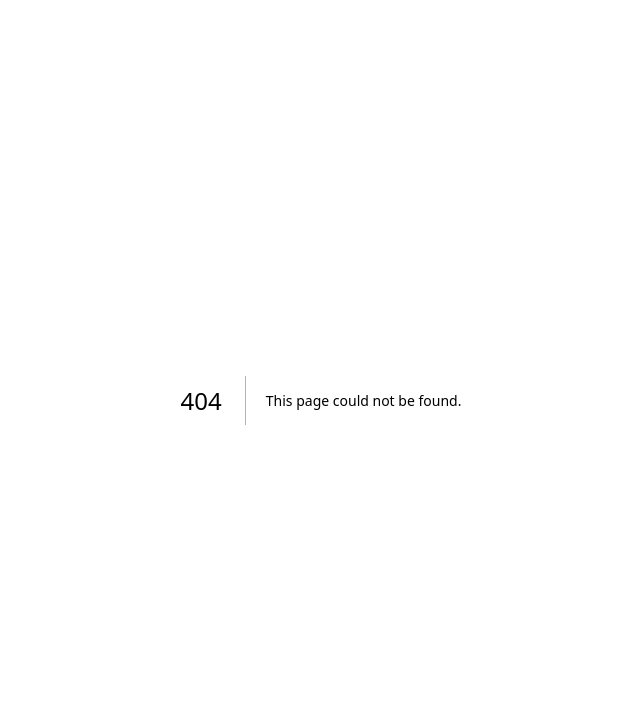
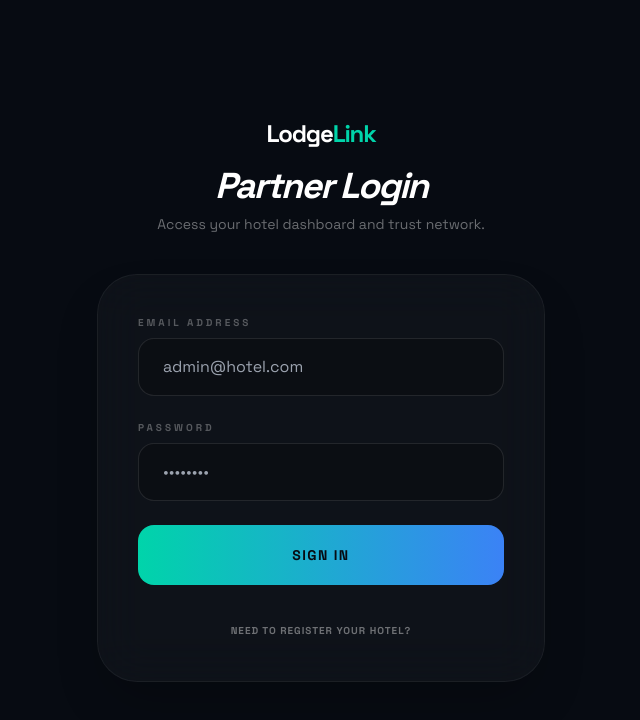
Before and after one commit to Henok0728/arada, a Next.js app in the folder frontend/: page /login in a window 1280 px wide. Before the commit this address had no page. Shown: the top 720 px of the page, without its empty margins (319-959 px from the left). Built offline with nearby package versions, Linux system fonts and the light colour scheme; no server answers.

Commit message:
feat: implement partner login page with i18n support

```diff
--- /dev/null
+++ b/frontend/app/login/page.tsx
@@ -0,0 +1,92 @@
+'use client';
+import { useState } from 'react';
+import { useRouter } from 'next/navigation';
+import { useTranslation } from 'react-i18next';
+import { loginHotel } from '../../lib/api';
+
+export default function LoginPage() {
+  const router = useRouter();
+  const { t } = useTranslation();
+  const [email, setEmail] = useState('');
+  const [password, setPassword] = useState('');
+  const [loading, setLoading] = useState(false);
+  const [error, setError] = useState('');
+
+  const handleLogin = async (e: React.FormEvent) => {
+    e.preventDefault();
+    setLoading(true);
+    setError('');
+
+    const res = await loginHotel(email, password);
+    if ('error' in res) {
+      setError(res.error);
+      setLoading(false);
+    } else {
+      router.push('/dashboard');
+    }
+  };
+
+  return (
+    <div className="min-h-screen bg-[#070b12] text-white flex flex-col items-center justify-center py-16 px-4">
+      <div className="w-full max-w-md relative z-10">
+        <div className="text-center mb-10">
+          <div className="text-2xl font-black tracking-tighter mb-4 cursor-pointer" onClick={() => router.push('/')}>
+            Lodge<span className="text-[#00d4aa]">Link</span>
+          </div>
+          <h1 className="text-4xl font-black tracking-tighter mb-2 italic">{t('login_title')}</h1>
+          <p className="text-white/40 text-sm">{t('login_subtitle')}</p>
+        </div>
+
+        <div className="bg-white/[0.03] border border-white/5 rounded-[2.5rem] p-10 backdrop-blur-xl shadow-2xl">
+          <form onSubmit={handleLogin} className="space-y-6">
+            <div>
+              <label className="block text-[10px] font-black text-white/30 mb-2 uppercase tracking-[0.3em]">{t('login_email')}</label>
+              <input
+                type="email"
+                value={email}
+                onChange={e => setEmail(e.target.value)}
+                className="w-full bg-black/20 border border-white/10 rounded-2xl px-6 py-4 focus:outline-none focus:border-[#00d4aa] transition-all"
+                placeholder="admin@hotel.com"
+                required
+              />
+            </div>
+            <div>
+              <label className="block text-[10px] font-black text-white/30 mb-2 uppercase tracking-[0.3em]">{t('login_password')}</label>
+              <input
+                type="password"
+                value={password}
+                onChange={e => setPassword(e.target.value)}
+                className="w-full bg-black/20 border border-white/10 rounded-2xl px-6 py-4 focus:outline-none focus:border-[#00d4aa] transition-all"
+                placeholder="••••••••"
+                required
+              />
+            </div>
+
+            {error && (
+              <div className="text-red-500 text-sm font-bold text-center bg-red-500/10 p-3 rounded-xl border border-red-500/20">
+                {error}
+              </div>
+            )}
+
+            <button
+              type="submit"
+              disabled={loading}
+              className="w-full mt-4 bg-gradient-to-r from-[#00d4aa] to-[#3b82f6] text-[#070b12] font-black text-sm uppercase tracking-widest py-5 rounded-2xl hover:scale-[1.02] active:scale-95 transition-all disabled:opacity-50"
+            >
+              {loading ? t('login_loading') : t('login_button')}
+            </button>
+          </form>
+
+          <div className="mt-8 text-center">
+            <button
+              onClick={() => router.push('/onboarding')}
+              className="text-[10px] font-black text-white/40 uppercase tracking-widest hover:text-[#00d4aa] transition-colors"
+            >
+              {t('login_register_prompt')}
+            </button>
+          </div>
+        </div>
+      </div>
+    </div>
+  );
+}
--- a/frontend/app/page.tsx
+++ b/frontend/app/page.tsx
@@ -53,7 +53,7 @@
           </p>
           <div className="flex flex-col sm:flex-row items-center justify-center gap-6 animate-fade-up" style={{ animationDelay: '300ms' }}>
             <button
-              onClick={() => router.push('/dashboard')}
+              onClick={() => router.push('/login')}
               className="group relative w-full sm:w-auto bg-white text-[#070b12] font-black text-sm uppercase tracking-widest px-12 py-5 rounded-2xl transition-all hover:shadow-[0_20px_40px_rgba(255,255,255,0.1)] active:scale-95"
             >
               Partner Login
--- a/frontend/i18n/locales/am/translation.json
+++ b/frontend/i18n/locales/am/translation.json
@@ -22,5 +22,12 @@
   "after_3": "እንግዳው እርዳታዎን ያስታውሳል",
   "before_4": "እንግዶች የት እንደሚሄዱ መረጃ የለም",
   "after_4": "የተሟላ የትንታኔ ዳሽቦርድ",
-  "footer_text": "© 2026 Lodge-Link. መብቱ በህግ የተጠበቀ ነው።"
+  "footer_text": "© 2026 Lodge-Link. መብቱ በህግ የተጠበቀ ነው።",
+  "login_title": "የአጋር መግቢያ",
+  "login_subtitle": "ወደ ሆቴል ዳሽቦርድዎ እና የታመነ አውታረ መረብዎ ይግቡ።",
+  "login_email": "የኢሜል አድራሻ",
+  "login_password": "የይለፍ ቃል",
+  "login_button": "ይግቡ",
+  "login_loading": "እያረጋገጠ ነው...",
+  "login_register_prompt": "ሆቴልዎን መመዝገብ ይፈልጋሉ?"
 }
--- a/frontend/i18n/locales/en/translation.json
+++ b/frontend/i18n/locales/en/translation.json
@@ -22,5 +22,12 @@
   "after_3": "Guest remembers your help",
   "before_4": "No data on where guests go",
   "after_4": "Full analytics dashboard",
-  "footer_text": "© 2026 Lodge-Link. All rights reserved."
+  "footer_text": "© 2026 Lodge-Link. All rights reserved.",
+  "login_title": "Partner Login",
+  "login_subtitle": "Access your hotel dashboard and trust network.",
+  "login_email": "Email Address",
+  "login_password": "Password",
+  "login_button": "Sign In",
+  "login_loading": "Authenticating...",
+  "login_register_prompt": "Need to register your hotel?"
 }
```
Also changed, not shown: 1 other file (tests, documents, lock files or other folders).
